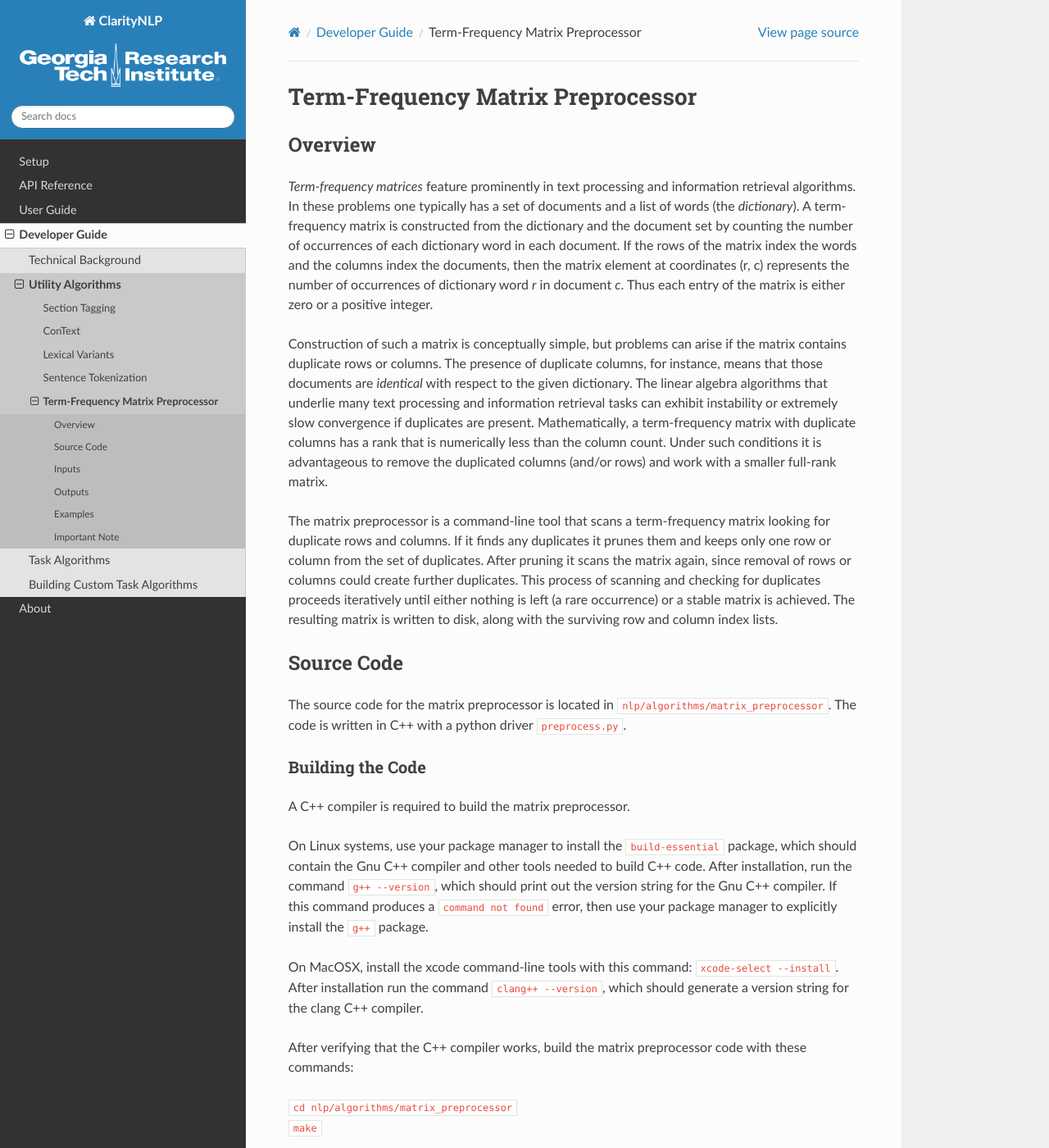
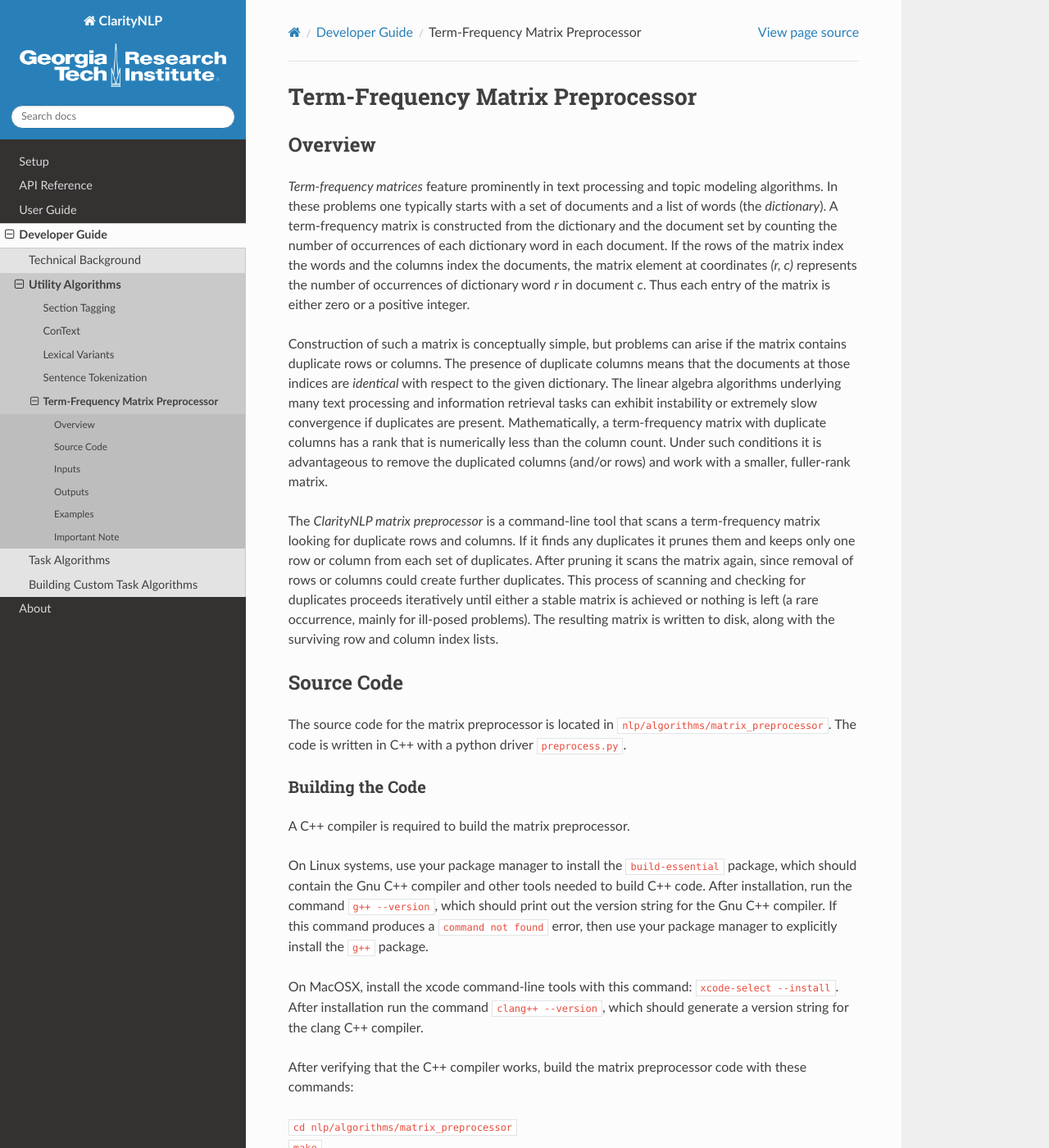
Before and after one commit to ClarityNLP/ClarityNLP, a Sphinx documentation site: the page built from docs/developer_guide/algorithms/matrix_preprocessor.rst, in a window 1280 px wide and 1400 px high. Shown: the whole window at 82% size. Built offline with Sphinx 7.4.7 and the Read the Docs theme 2.0.0, drawn with Linux system fonts in a browser that asks for light colours; pages that are not in the unit, such as notebooks, are missing from menus; some of the changed text lies outside the part shown.

Commit message:
finished initial documentation for matrix preprocessor

```diff
--- a/docs/developer_guide/algorithms/matrix_preprocessor.rst
+++ b/docs/developer_guide/algorithms/matrix_preprocessor.rst
@@ -5,33 +5,35 @@
 ========
 
 `Term-frequency matrices` feature prominently in text processing and
-information retrieval algorithms. In these problems one typically has a set of
-documents and a list of words (the `dictionary`). A
+topic modeling algorithms. In these problems one typically starts with
+a set of documents and a list of words (the `dictionary`). A
 term-frequency matrix is constructed from the dictionary and
 the document set by counting the number of occurrences of each dictionary word
 in each document. If the rows of the matrix index the words and the columns
-index the documents, then the matrix element at coordinates (r, c) represents
+index the documents, the matrix element at coordinates `(r, c)` represents
 the number of occurrences of dictionary word `r` in document `c`. Thus each
 entry of the matrix is either zero or a positive integer.
 
 Construction of such a matrix is conceptually simple, but problems can arise if
 the matrix contains duplicate rows or columns. The presence of duplicate
-columns, for instance, means that those documents are *identical* with respect
-to the given dictionary. The linear algebra algorithms that underlie many text
-processing and information retrieval tasks can exhibit instability or extremely
-slow convergence if duplicates are present. Mathematically, a term-frequency
-matrix with duplicate columns has a rank that is numerically less than the
-column count. Under such conditions it is advantageous to remove the duplicated
-columns (and/or rows) and work with a smaller full-rank matrix.
+columns means that the documents at those indices are *identical*
+with respect to the given dictionary. The linear algebra algorithms underlying
+many text processing and information retrieval tasks can exhibit instability or
+extremely slow convergence if duplicates are present. Mathematically, a
+term-frequency matrix with duplicate columns has a rank that is numerically
+less than the column count. Under such conditions it is advantageous to remove
+the duplicated columns (and/or rows) and work with a smaller,
+fuller-rank matrix.
 
-The matrix preprocessor is a command-line tool that scans a term-frequency
-matrix looking for duplicate rows and columns. If it finds any duplicates it
-prunes them and keeps only one row or column from the set of duplicates. After
-pruning it scans the matrix again, since removal of rows or columns could
-create further duplicates. This process of scanning and checking for duplicates
-proceeds iteratively until either nothing is left (a rare occurrence) or a
-stable matrix is achieved. The resulting matrix is written to disk, along with
-the surviving row and column index lists.
+The `ClarityNLP matrix preprocessor` is a command-line tool that scans a
+term-frequency matrix looking for duplicate rows and columns. If it finds any
+duplicates it prunes them and keeps only one row or column from each set of
+duplicates. After pruning it scans the matrix again, since removal of rows or
+columns could create further duplicates. This process of scanning and checking
+for duplicates proceeds iteratively until either a stable matrix is achieved or
+nothing is left (a rare occurrence, mainly for ill-posed problems). The
+resulting matrix is written to disk, along with the surviving row and column
+index lists.
 
 
 Source Code
@@ -123,15 +126,55 @@
 Outputs
 =======
 
+The matrix preprocessor generates three output files.
+
+One file, ``reduced_dictionary_indices.txt``, is a list of row indices from the
+original matrix that survived the pruning process. Another file,
+``reduced_document_indices.txt``, contains a list of original document indices
+that survived the pruning process.
+
+The third file, in MatrixMarket format, is the pruned matrix. The contents and
+name of this file depend on whether the ``--weights`` flag was used for the
+run.
+
+If the ``--weights`` flag was absent, the output is another term-frequency
+matrix in MatrixMarket format. The output file name is ``reduced_matrix_tf.mtx``
+and it contains nonnegative integer entries.
+
+If the ``--weights`` flag was present, the output is a term-document matrix
+containing TF_IDF weights for the entries. In this case the output file name
+is ``reduced_matrix.mtx`` and it contains floating point entries. The precision
+of each entry is set by the ``--precision`` flag.
+
+All output files are written to the current directory.
+
 Examples
 ========
 
+1. Prune duplicate rows/columns from the input term-frequency matrix.
+   Write pruned matrix to ``reduced_matrix_tf.mtx``; generate the two index files
+   as well:
+
+       ``python3 ./preprocess.py --infile /path/to/mymatrix.mtx``
+
+
+2. Same as in example 1, but generate an output term-document matrix containing
+   TF-IDF weights. Write result matrix to ``reduced_matrix.mtx``; generate the
+   two index files also:
+
+       ``python3 ./preprocess.py --infile /path/to/mymatrix.mtx --weights``
+
+3. Same as 2, but require a mininim row sum of 6 and a mininum column sum of 8
+   in the pruned term-frequency matrix. Compute TF-IDF weights and output a
+   floating point term-document matrix.
+
+       ``python ./preprocess.py -i /path/to/mymatrix.mtx -r 6 -c 8 -w``
 
 
 Important Note
 ==============
 
-The matrix preprocessor was designed for sparse matrices. The term-
-frequency matrices that occur in text processing problems are typically
-extremely sparse, with occupancies of only a few percent. Dense matrices should
-be handled with different techniques.
+The matrix preprocessor was designed for sparse matrices. The term-frequency
+matrices that occur in typical text processing problems are extremely sparse,
+with occupancies of only a few percent. Dense matrices should be handled with
+different techniques.
```
Also changed, not shown: other parts of docs/developer_guide/algorithms/matrix_preprocessor.rst (+8 -7 lines), 1 other file.
